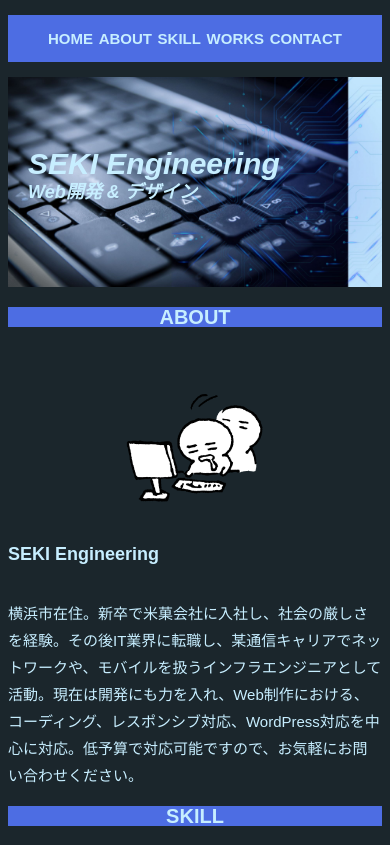
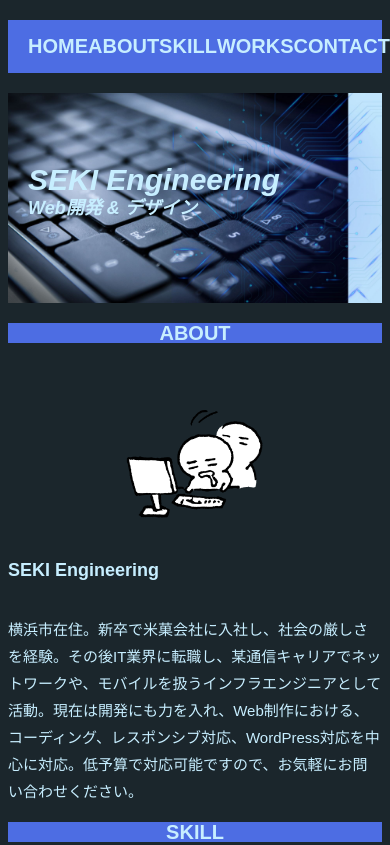
Before and after one commit to seki-engineer/porfolio, a plain HTML site: page index.html in a window 390 px wide. Shown: the top 845 px of the page. Drawn offline with nearby package versions, Linux system fonts and the light colour scheme.

Commit message:
header修正

```diff
--- a/css/style.css
+++ b/css/style.css
@@ -369,7 +369,12 @@ loading
 
   /*  ヘッダー */
   .header {
-    font-size: 15px;
+    font-size: 20px;
+  }
+
+  .gnav-list {
+    margin-left: 20px;
+    margin-right: 20px;
   }
 
   /*  メインビジュアル */
```
